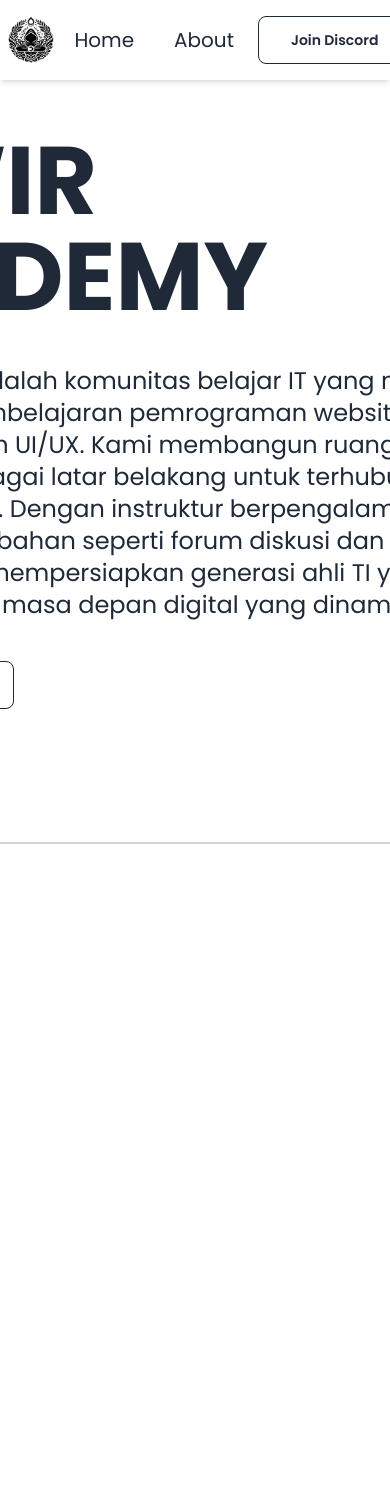
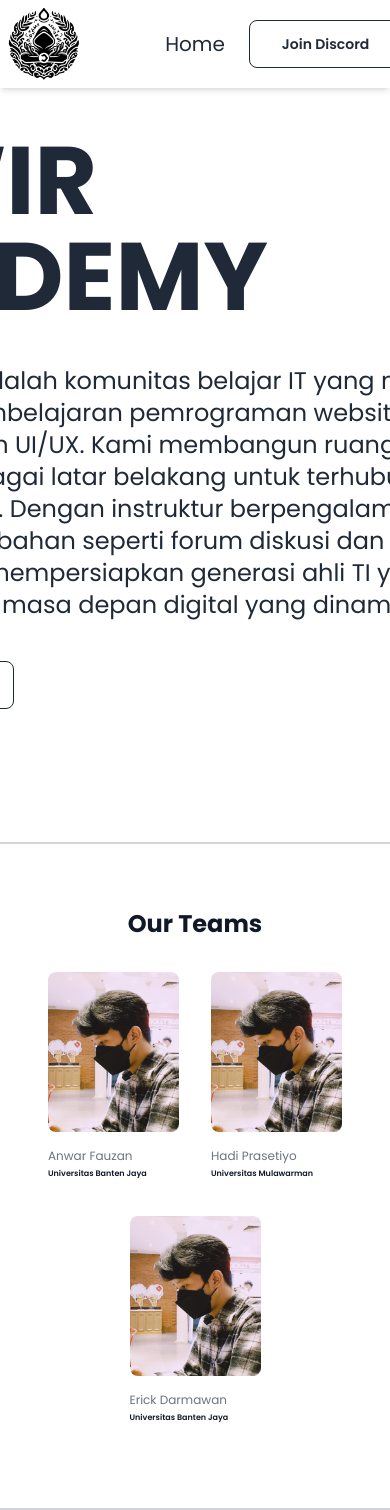
Before and after one commit to Jawir-Community/Jawir-academy, a React (Vite) app: page / in a window 390 px wide. Shown: the top 1510 px of the page. Before the commit the page ends 844 px from the top, so only its background shows below. Built offline with nearby package versions, Linux system fonts and the light colour scheme.

Commit message:
feat: restructure (data utility, card component), remove: pages/about, re styling responsive section our teams

```diff
--- a/src/App.jsx
+++ b/src/App.jsx
@@ -2,7 +2,6 @@ import { BrowserRouter ,Routes ,Route } from 'react-router-dom'
 import React from 'react';
 import Navbar from './components/Navbar'
 import Home from './pages/Home'
-import About from './pages/About'
 
 function App() {
 
@@ -12,7 +11,6 @@ function App() {
         <Navbar />
         <Routes>
           <Route path="/" element={<Home />} />
-          <Route path="/about" element={<About />} />
         </Routes>
       </BrowserRouter>
     </>
--- /dev/null
+++ b/src/components/CardTeam.jsx
@@ -0,0 +1,24 @@
+function CardTeam({ name, img, desc }) {
+    return (
+        <div className="group relative max-sm:w-1/2 max-sm:p-4">
+            <div className="relative w-full overflow-hidden rounded-lg bg-white group-hover:opacity-75 h-40 lg:h-80">
+                <img
+                src={img}
+                alt='foto hadiiyok'
+                className="h-full w-full object-cover object-center"
+                />
+            </div>
+            <h3 className="mt-6 max-sm:mt-4 max-sm:text-xs text-sm text-gray-500">
+                <a href="" >
+                <span className="absolute inset-0" />
+                {name}
+                </a>
+            </h3>
+            <p className="max-sm:text-[0.50rem] text-sm font-semibold text-gray-900">
+                {desc}
+            </p>
+        </div>
+    )
+}
+
+export default CardTeam;
--- a/src/components/Navbar.jsx
+++ b/src/components/Navbar.jsx
@@ -4,7 +4,7 @@ import Logo from "../assets/images/jawir.png";
 export default function Navbar() {
     return (
       <>
-        <nav className="fixed w-full shadow-md">
+        <nav className="fixed w-full shadow-md z-10">
           <div className="navbar container mx-auto bg-base-100">
             <div className="navbar-start flex-1">
               <img className="w-[4.5rem]" src={Logo} alt="" />
@@ -12,7 +12,6 @@ export default function Navbar() {
             <div className="navbar-center flex-none">
               <ul className="menu menu-horizontal px-1 text-xl gap-2">
                 <li><Link to={"/"}>Home</Link></li>
-                <li><Link to={"/about"}>About</Link></li>
               </ul>
             </div>
             <div className="navbar-end flex-1">
--- a/src/pages/About.jsx
+++ /dev/null
@@ -1,38 +0,0 @@
-import React from 'react';
-import Hadiiyok from "../assets/images/hadiiyok.jpg";
-
-export default function About() {
-  return (
-    <>
-      <div className="bg-gray-100">
-        <div className="mx-auto max-w-7xl px-4 sm:px-6 lg:px-8">
-          <div className="mx-auto max-w-2xl py-16 sm:py-24 lg:max-w-none lg:py-32">
-            <h2 className="text-2xl font-bold text-gray-900">Our Teams</h2>
-            <div className="mt-6 space-y-12 lg:grid lg:grid-cols-3 lg:gap-x-6 lg:space-y-0">
-
-                <div className="group relative">
-                  <div className="relative h-80 w-full overflow-hidden rounded-lg bg-white sm:aspect-h-1 sm:aspect-w-2 lg:aspect-h-1 lg:aspect-w-1 group-hover:opacity-75 sm:h-64">
-                    <img
-                      src={Hadiiyok}
-                      alt='foto hadiiyok'
-                      className="h-full w-full object-cover object-center"
-                    />
-                  </div>
-                  <h3 className="mt-6 text-sm text-gray-500">
-                    <a href="" >
-                      <span className="absolute inset-0" />
-                      Hadi Prasetiyo
-                    </a>
-                  </h3>
-                  <p className="text-base font-semibold text-gray-900">
-                    Universitas Mulawarman
-                  </p>
-                </div>
-
-            </div>
-          </div>
-        </div>
-      </div>
-    </>
-  )
-}
--- a/src/pages/Home.jsx
+++ b/src/pages/Home.jsx
@@ -1,4 +1,6 @@
 import Logo from "../assets/images/jawir.png";
+import CardTeam from '../components/CardTeam';
+import teams from "../utils/data";
 
 export default function Home() {
     return (
@@ -15,6 +17,16 @@ export default function Home() {
                     <img className="w-[500px] h-[500px]" src={Logo} alt="Jawir Academy Logo" />
                 </div>
             </div>
+            <div className="container mx-auto border-b-2 border-b-gray-300">
+                <div className="py-16 px-8">
+                    <h2 className="text-2xl font-bold text-gray-900 text-center mb-4">Our Teams</h2>
+                    <div className="flex flex-wrap justify-around lg:gap-[2rem] items-center">
+                        {teams.map((team, index) => {
+                        return <CardTeam key={index} name={team.name} img={team.img} desc={team.desc}/>
+                        })}
+                    </div>
+                </div>
+            </div>
         </>
     )
 }
--- /dev/null
+++ b/src/utils/data.js
@@ -0,0 +1,21 @@
+import Hadiiyok from "../assets/images/hadiiyok.jpg";
+
+const teams = [
+    {
+      name: "Anwar Fauzan",
+      img: Hadiiyok,
+      desc: "Universitas Banten Jaya"
+    },
+    {
+      name: "Hadi Prasetiyo",
+      img: Hadiiyok,
+      desc: "Universitas Mulawarman"
+    },
+    {
+      name: "Erick Darmawan",
+      img: Hadiiyok,
+      desc: "Universitas Banten Jaya"
+    }
+]
+
+export default teams;
```
